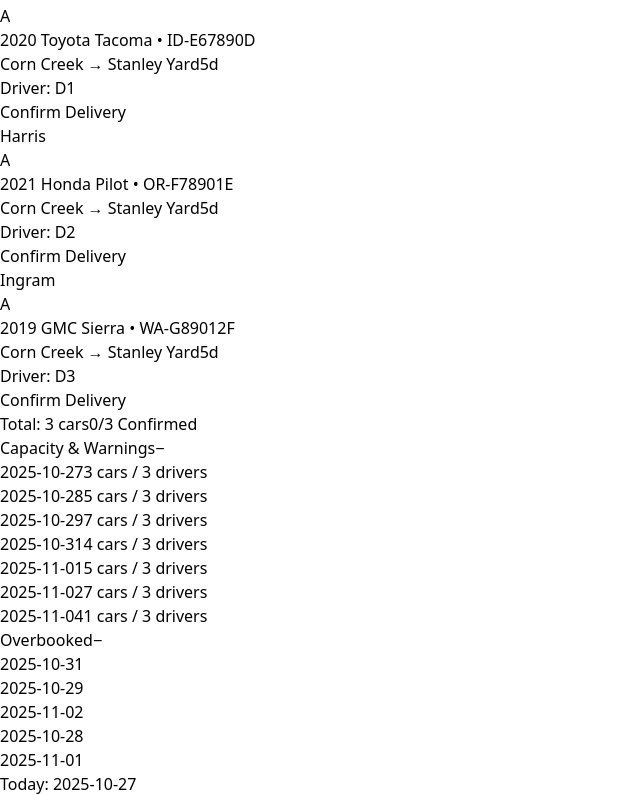
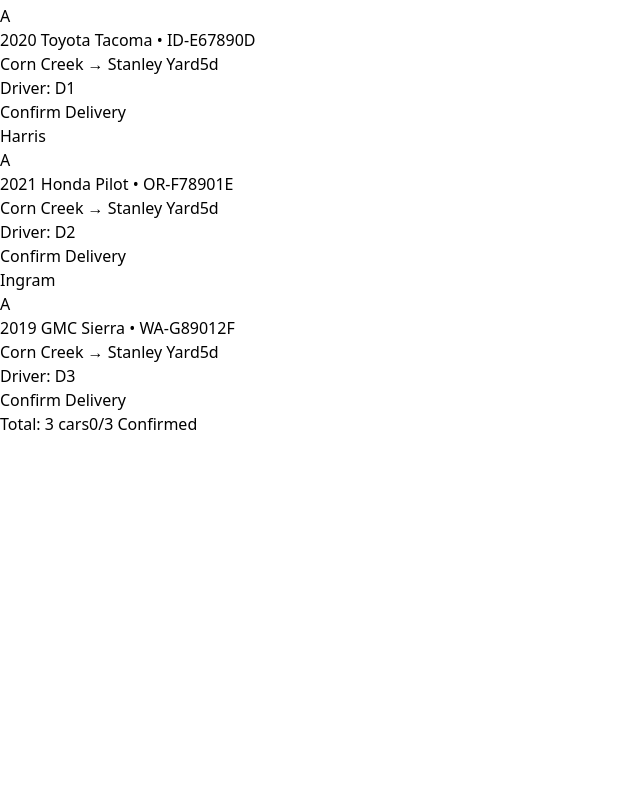
Before and after one commit to 1979csmith/shuttle-forge-v2, a React (Vite) app: page / in a window 1280 px wide. Shown: the part 3668-4464 px from the top of the page, without its empty margins (0-640 px from the left). After the commit the page ends 4104 px from the top, so only its background shows below. Built offline with nearby package versions, Linux system fonts and the light colour scheme.

Commit message:
refactor: remove Capacity & Warnings panel from Dispatch sidebar - show only Cars on the Move

```diff
--- a/src/App.tsx
+++ b/src/App.tsx
@@ -706,7 +706,6 @@ function RouteDispatchPage() {
           {mode === 'list' && (
             <CarsMovedTodayPanel jobs={jobs} currentDate={currentDate} />
           )}
-          <CapacityPanel capacityByDay={byDayCapacity} overbookedDays={overbookedDays} todayISO={currentDate} />
         </div>
       </div>
     </div>
@@ -1654,74 +1653,3 @@ function CarsMovedTodayPanel({ jobs, currentDate }: { jobs: Job[]; currentDate:
     </div>
   );
 }
-
-function CapacityPanel({ capacityByDay, overbookedDays, todayISO }: {
-  capacityByDay: Map<string, DayCapacity>;
-  overbookedDays: string[];
-  todayISO: string
-}) {
-  const [expandedCapacity, setExpandedCapacity] = useState(true);
-  const [expandedOverbooked, setExpandedOverbooked] = useState(true);
-
-  const rows = Array.from(capacityByDay.entries()).sort((a, b) => a[0] < b[0] ? -1 : 1);
-
-  return (
-    <div className="rounded-2xl border bg-white">
-      {/* Capacity & Warnings Section */}
-      <div className="border-b">
-        <button
-          onClick={() => setExpandedCapacity(!expandedCapacity)}
-          className="w-full px-4 py-3 flex items-center justify-between hover:bg-slate-50 transition"
-        >
-          <span className="font-semibold">Capacity & Warnings</span>
-          <span className="text-slate-400">
-            {expandedCapacity ? '−' : '+'}
-          </span>
-        </button>
-        {expandedCapacity && (
-          <div className="px-4 pb-4 space-y-2 text-sm">
-            {rows.map(([d, v]) => {
-              const over = v.cars > v.shuttleOnDuty;
-              const cls = over ? "text-red-700" : "text-slate-700";
-              return (
-                <div key={d} className="flex items-center justify-between">
-                  <span className={cls}>{d}</span>
-                  <span className={cls}>{v.cars} cars / {v.shuttleOnDuty} drivers</span>
-                </div>
-              );
-            })}
-          </div>
-        )}
-      </div>
-
-      {/* Overbooked Section */}
-      {overbookedDays.length > 0 && (
-        <div className="border-b">
-          <button
-            onClick={() => setExpandedOverbooked(!expandedOverbooked)}
-            className="w-full px-4 py-3 flex items-center justify-between hover:bg-slate-50 transition"
-          >
-            <span className="font-semibold text-red-800">Overbooked</span>
-            <span className="text-slate-400">
-              {expandedOverbooked ? '−' : '+'}
-            </span>
-          </button>
-          {expandedOverbooked && (
-            <div className="px-4 pb-4">
-              <div className="rounded border border-red-200 bg-red-50 p-2 text-sm text-red-800">
-                <ul className="list-disc list-inside">
-                  {overbookedDays.map(d => (<li key={d}>{d}</li>))}
-                </ul>
-              </div>
-            </div>
-          )}
-        </div>
-      )}
-
-      {/* Today indicator */}
-      <div className="px-4 py-2">
-        <div className="rounded border bg-slate-50 p-2 text-xs text-slate-700">Today: {todayISO}</div>
-      </div>
-    </div>
-  );
-}
```
Also changed, not shown: 1 other file (tests, documents, lock files or other folders).
